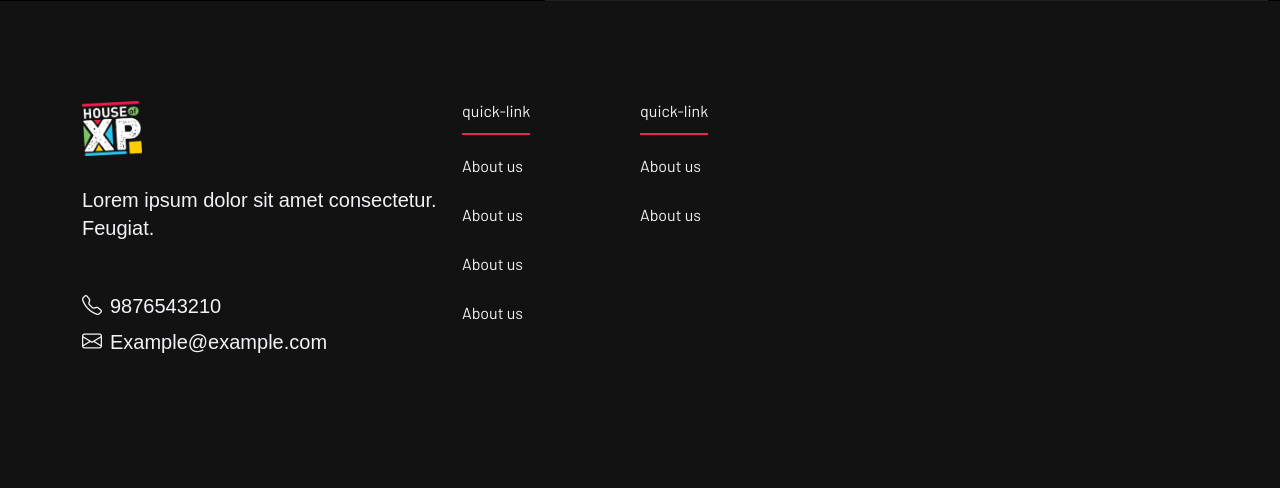
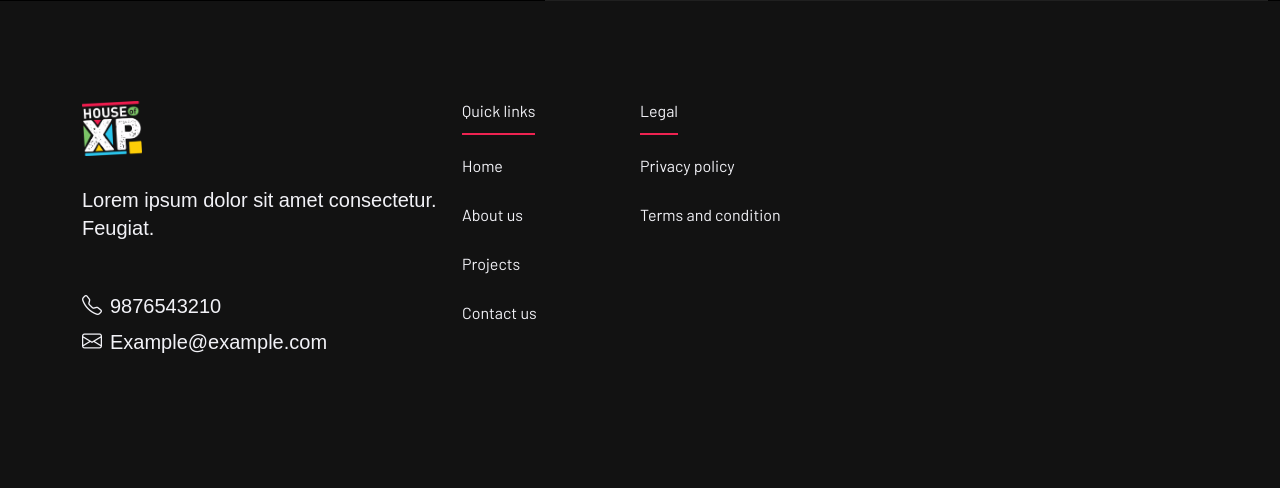
Before and after one commit to mdarbaz98/freelancePro1, a PHP site: page / in a window 1280 px wide. Shown: the part 4552-5040 px from the top of the page. Run offline with PHP 8.4, Linux system fonts and the light colour scheme; some web fonts are replaced.

Commit message:
content change v1

```diff
--- a/aboutus.php
+++ b/aboutus.php
@@ -36,8 +36,8 @@ include ('./include/header.php')
             <h3>We partner up with brands for</h3>
             <div class="row">
                 <div class="col-lg-4"><img src="./images/Frame 95.png" alt=""></div>
-                <div class="col-lg-4"><img src="./images/Frame 95.png" alt=""></div>
-                <div class="col-lg-4"><img src="./images/Frame 95.png" alt=""></div>
+                <div class="col-lg-4"><img src="./images/Frame 96.png" alt=""></div>
+                <div class="col-lg-4"><img src="./images/Frame 97.png" alt=""></div>
             </div>
         </div>
     </div>
--- a/css/index.css
+++ b/css/index.css
@@ -236,6 +236,10 @@ header button.navbar-toggler {
   grid-template-columns: repeat(2, 1fr);
 }
 .section-4 .container .left-div {
+  color: #fff;
+}
+.section-4 .container .left-div a {
+  text-decoration: none;
   color: #fff;
 }
 .section-4 .container .left-div h2 {
@@ -488,6 +492,13 @@ footer .footer-info p {
   font-size: 20px;
   line-height: 28px;
 }
+footer a {
+  text-decoration: none;
+  color: #f2f2f7;
+}
+footer a:hover {
+  color: #fff;
+}
 footer .quick-link {
   font-family: "Barlow", sans-serif;
   font-size: 16px;
@@ -614,6 +625,7 @@ footer .quick-link .left-quick-link ul li {
 
 .common-banner {
   padding: 100px;
+  margin-top: 100px;
   height: 350px;
   width: 100%;
   background: radial-gradient(50% 50% at 50% 50%, rgba(0, 0, 0, 0.48) 0%, rgba(0, 0, 0, 0.8) 100%), url("/images/blog-img.jfif") no-repeat;
@@ -949,7 +961,7 @@ footer .quick-link .left-quick-link ul li {
 }
 
 .about__us .top {
-  padding-top: 80px;
+  padding-top: 140px;
   padding-bottom: 80px;
   font-family: "Chivo", sans-serif;
   color: #fff;
--- a/include/footer.php
+++ b/include/footer.php
@@ -17,19 +17,19 @@
                     <div class="col-lg-4 col-12 mb-5 mb-lg-0">
                         <div class="quick-link">
                             <div class="left-quick-link">
-                                <p>quick-link</p>
+                                <p>Quick links</p>
                                 <ul>
-                                    <li>About us</li>
-                                    <li>About us</li>
-                                    <li>About us</li>
-                                    <li>About us</li>
+                                    <li><a href="/">Home</a></li>
+                                    <li><a href="aboutus.php">About us</a></li>
+                                    <li><a href="service.php">Projects</a></li>
+                                    <li><a href="contactus.php">Contact us</a></li>
                                 </ul>
                             </div>
                             <div class="left-quick-link">
-                                <p>quick-link</p>
+                                <p>Legal</p>
                                 <ul>
-                                    <li>About us</li>
-                                    <li>About us</li>
+                                    <li><a href="">Privacy policy</a></li>
+                                    <li><a href="">Terms and condition</a></li>
                                 </ul>
                             </div>
                         </div>
--- a/include/header.php
+++ b/include/header.php
@@ -16,7 +16,7 @@
     <header>
         <nav class="navbar navbar-expand-lg w-100 position-fixed top-0">
             <div class="container">
-                <a class="navbar-brand" href="#"><img src="./images/logo.png" alt=""></a>
+                <a class="navbar-brand" href="/"><img src="./images/logo.png" alt=""></a>
                 <button class="navbar-toggler" type="button" data-bs-toggle="collapse" data-bs-target="#navbarSupportedContent" aria-controls="navbarSupportedContent" aria-expanded="false" aria-label="Toggle navigation">
                 <i class="bi bi-list"></i>
                 </button>
@@ -28,13 +28,13 @@
                     </div>
                     <ul class="navbar-nav ms-auto mb-2 mb-lg-0">
                         <li class="nav-item">
-                            <a class="nav-link active" aria-current="page" href="#">Services</a>
+                            <a class="nav-link active" aria-current="page" href="service.php">Services</a>
                         </li>
                         <li class="nav-item">
-                            <a class="nav-link active" aria-current="page" href="#">About Us</a>
+                            <a class="nav-link active" aria-current="page" href="aboutus.php">About Us</a>
                         </li>
                         <li class="nav-item">
-                            <a class="nav-link active" aria-current="page" href="#">Contact Us</a>
+                            <a class="nav-link active" aria-current="page" href="contactus.php">Contact Us</a>
                         </li>
                     </ul>
                 </div>
--- a/index.php
+++ b/index.php
@@ -36,27 +36,27 @@ include('./include/header.php')
                     <div class="right-div">
                         <div>
                             <p>
-                                Taking your product in the market aking your product in the market
+                            Taking your product in the market
                             </p>
                         </div>
                         <div>
                             <p>
-                                Taking your product in the market aking your product in the market
+                            Initiate interests and Generate positive communication
                             </p>
                         </div>
                         <div>
                             <p>
-                                Taking your product in the market aking your product in the market
+                            Plan on smooth product purchase
                             </p>
                         </div>
                         <div>
                             <p>
-                                Taking your product in the market aking your product in the market
+                            Engage customers for a long standing relation
                             </p>
                         </div>
                         <div>
                             <p>
-                                Taking your product in the market aking your product in the market
+                            Most importantly , we inspire Internal stake holders for tomorrows vision
                             </p>
                         </div>
                     </div>
@@ -87,7 +87,7 @@ include('./include/header.php')
                 <h2>How to get started.</h2>
                 <p>Lorem ipsum dolor sit amet consectetur. Sed a risus amet auctor felis molestie in in.
                     Accumsan praesent egestas tincidunt leo.</p>
-                <strong>Contact us <i class="fa-solid fa-chevron-up"></i></strong>
+                <strong><a href="contactus.php">Contact us</a> <i class="fa-solid fa-chevron-up"></i></strong>
             </div>
             <div class="right-div">
                 <div class="accordion accordion-flush" id="accordionFlushExample">
@@ -109,7 +109,7 @@ include('./include/header.php')
                         <h2 class="accordion-header" id="flush-headingTwo">
                             <button class="accordion-button collapsed" type="button" data-bs-toggle="collapse" data-bs-target="#flush-collapseTwo" aria-expanded="false" aria-controls="flush-collapseTwo">
                                 <span class="me-2">2</span>
-                                Coffee meet
+                                Discusson
                                 <p></p>
                             </button>
                         </h2>
@@ -123,7 +123,7 @@ include('./include/header.php')
                         <h2 class="accordion-header" id="flush-headingThree">
                             <button class="accordion-button collapsed" type="button" data-bs-toggle="collapse" data-bs-target="#flush-collapseThree" aria-expanded="false" aria-controls="flush-collapseThree">
                                 <span class="me-2">3</span>
-                                Coffee meet
+                                Delivery
                                 <p></p>
                             </button>
                         </h2>
--- a/scss/index.scss
+++ b/scss/index.scss
@@ -304,7 +304,10 @@ header {
 
     .left-div {
       color: #fff;
-
+      a{
+        text-decoration: none;
+        color: #fff;
+      }
       h2 {
         font-family: $font2;
         font-size: 48px;
@@ -607,7 +610,13 @@ footer {
       line-height: 28px;
     }
   }
-
+  a{
+    text-decoration: none;
+  color: #f2f2f7;
+    &:hover{
+      color: #fff;
+    }
+  }
   .quick-link {
     font-family: $font1;
     font-size: 16px;
@@ -776,6 +785,7 @@ footer {
 
 .common-banner {
   padding: 100px;
+  margin-top: 100px;
   height: 350px;
   width: 100%;
   background: radial-gradient(
@@ -1191,7 +1201,7 @@ footer {
 
 .about__us {
   .top {
-    padding-top: 80px;
+    padding-top: 140px;
     padding-bottom: 80px;
     font-family: $font2;
     color: #fff;
--- a/service.php
+++ b/service.php
@@ -15,15 +15,15 @@ include ('./include/header.php')
                     <p>The landscape of events have changed over few years . We have been progressive to adapt quickly. We integrate technology with stories and emotions to provide world class experience . </p>
                 </div>
                 <div class="element">
-                    <h3>EVENTS<i class="fa-solid ms-3 fa-chevron-up"></i></h3>
+                    <h3>Video Production<i class="fa-solid ms-3 fa-chevron-up"></i></h3>
                     <p>The landscape of events have changed over few years . We have been progressive to adapt quickly. We integrate technology with stories and emotions to provide world class experience . </p>
                 </div>
                 <div class="element">
-                    <h3>EVENTS<i class="fa-solid ms-3 fa-chevron-up"></i></h3>
+                    <h3>Creative and Communication<i class="fa-solid ms-3 fa-chevron-up"></i></h3>
                     <p>The landscape of events have changed over few years . We have been progressive to adapt quickly. We integrate technology with stories and emotions to provide world class experience . </p>
                 </div>
                 <div class="element">
-                    <h3>EVENTS<i class="fa-solid ms-3 fa-chevron-up"></i></h3>
+                    <h3>Marketing Analytics<i class="fa-solid ms-3 fa-chevron-up"></i></h3>
                     <p>The landscape of events have changed over few years . We have been progressive to adapt quickly. We integrate technology with stories and emotions to provide world class experience . </p>
                 </div>
             </div>
```
Also changed, not shown: images/Frame 96.png (added), images/Frame 97.png (added).
